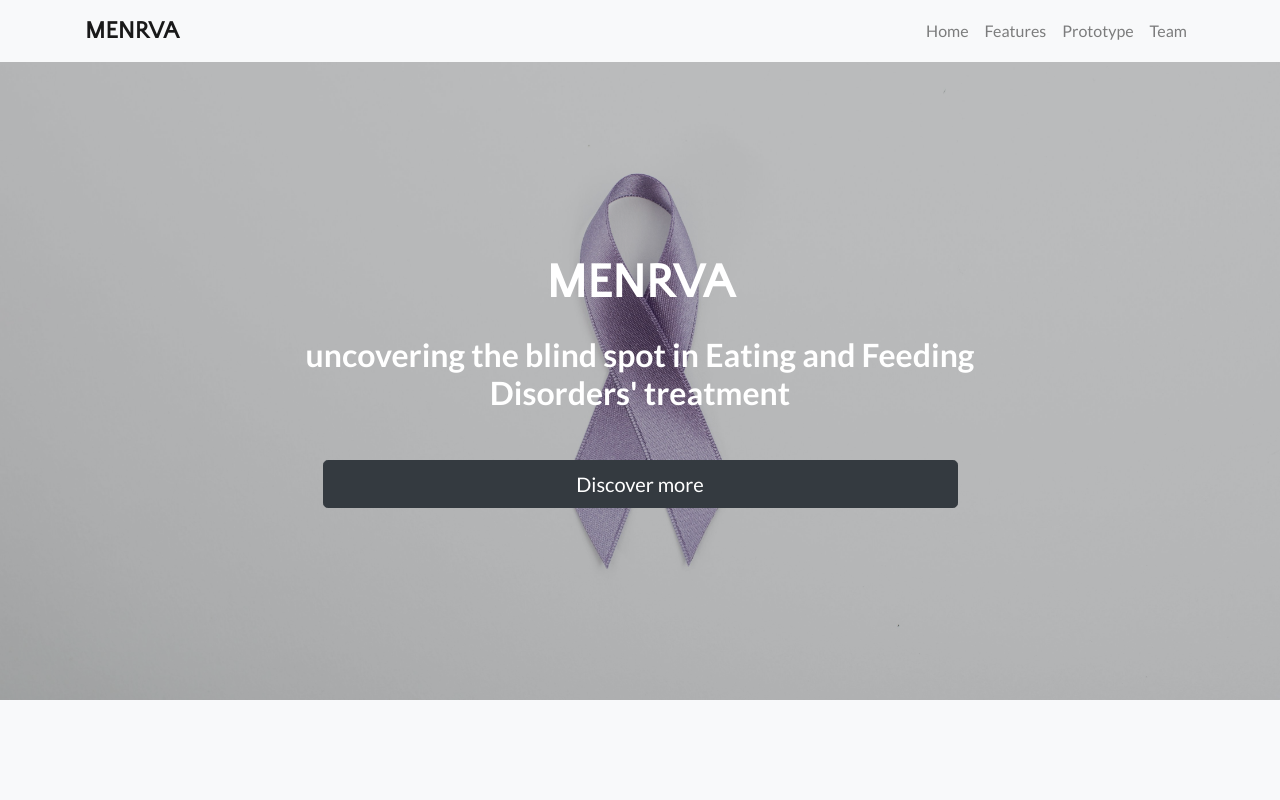
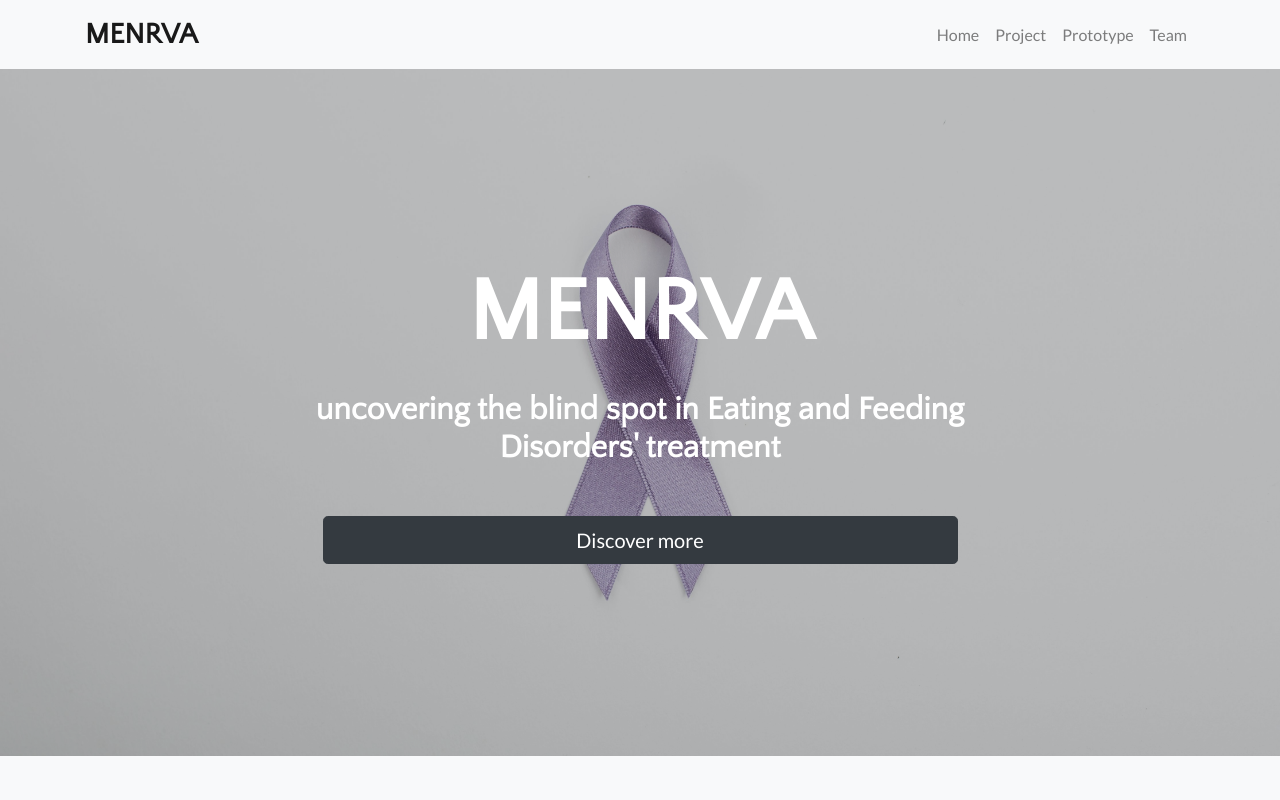
Before and after one commit to MenrvaEFD/menrvaefd.github.io, a website: page index.html in a window 1280 px wide. Shown: the top 800 px of the page. Drawn offline with Linux system fonts and the light colour scheme.

Commit message:
Minor fix

```diff
--- a/index.html
+++ b/index.html
@@ -37,7 +37,7 @@
       <div class="collapse navbar-collapse" id="navbarNavAltMarkup">
         <div class="navbar-nav ml-auto">
           <a class="nav-item nav-link" href="#">Home</a>
-          <a class="nav-item nav-link" href="#discover">Features</a>
+          <a class="nav-item nav-link" href="#project">Project</a>
           <a class="nav-item nav-link" href="#prototype">Prototype</a>
           <a class="nav-item nav-link" href="#team">Team</a>
         </div>
@@ -53,7 +53,7 @@
       <div class="row">
         <div class="col-xl-8 mx-auto">
           <h1 class="mb-4" id="masterLogo">MENRVA</h1>
-          <h2 class="mb-5">uncovering the blind spot in Eating and Feeding Disorders' treatment</h2>
+          <h2 class="mb-5" id="masterLogoSubtitle">uncovering the blind spot in Eating and Feeding Disorders' treatment</h2>
         </div>
         <div class="col-md-10 col-lg-8 col-xl-7 mx-auto">
           <a href="#discover" class="btn btn-dark btn-lg btn-block" role="button" aria-pressed="true">Discover more</a>
@@ -63,7 +63,7 @@
   </header>
 
   <!-- Icons Grid -->
-  <section class="features-icons bg-light text-center" id="discover">
+  <section class="features-icons bg-light text-center" id="project">
     <div class="container">
       <div class="row">
         <div class="col-lg-4">
--- a/scss/_menrva.scss
+++ b/scss/_menrva.scss
@@ -4,9 +4,14 @@ html {
 .navbar-brand{
   font-family: 'Quattrocento Sans', sans-serif;
   font-weight: 900;
-  font-size: 1.5em;
+  font-size: 1.8em;
 }
 #masterLogo{
   font-family: 'Quattrocento Sans', sans-serif;
-  font-weight: 900;
+  font-weight: 800;
+  font-size: 5.5em;
 }
+#masterLogoSubtitle{
+  font-family: 'Quattrocento Sans', sans-serif;
+  font-weight: 600;
+}
```
Also changed, not shown: css/landing-page.css, css/landing-page.min.css.
